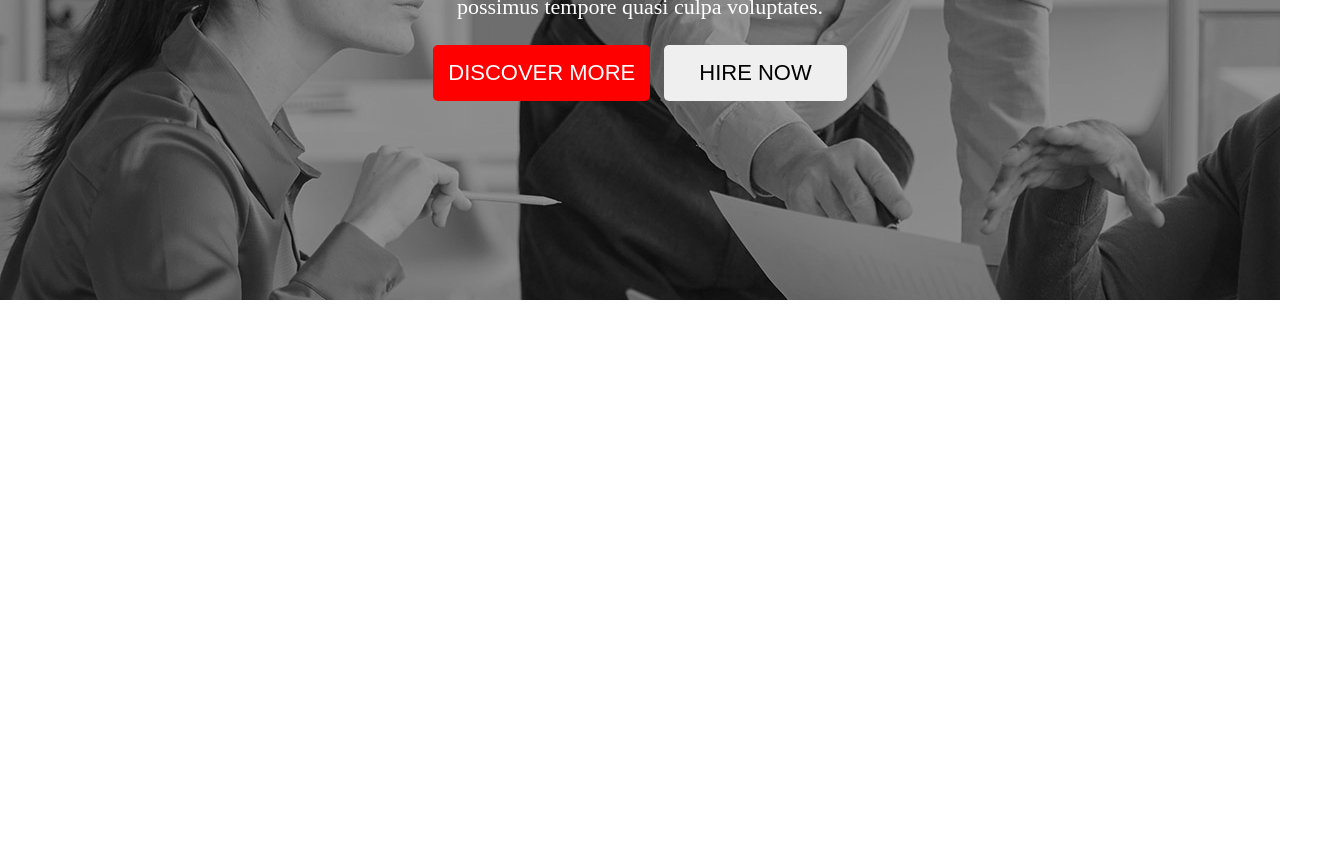
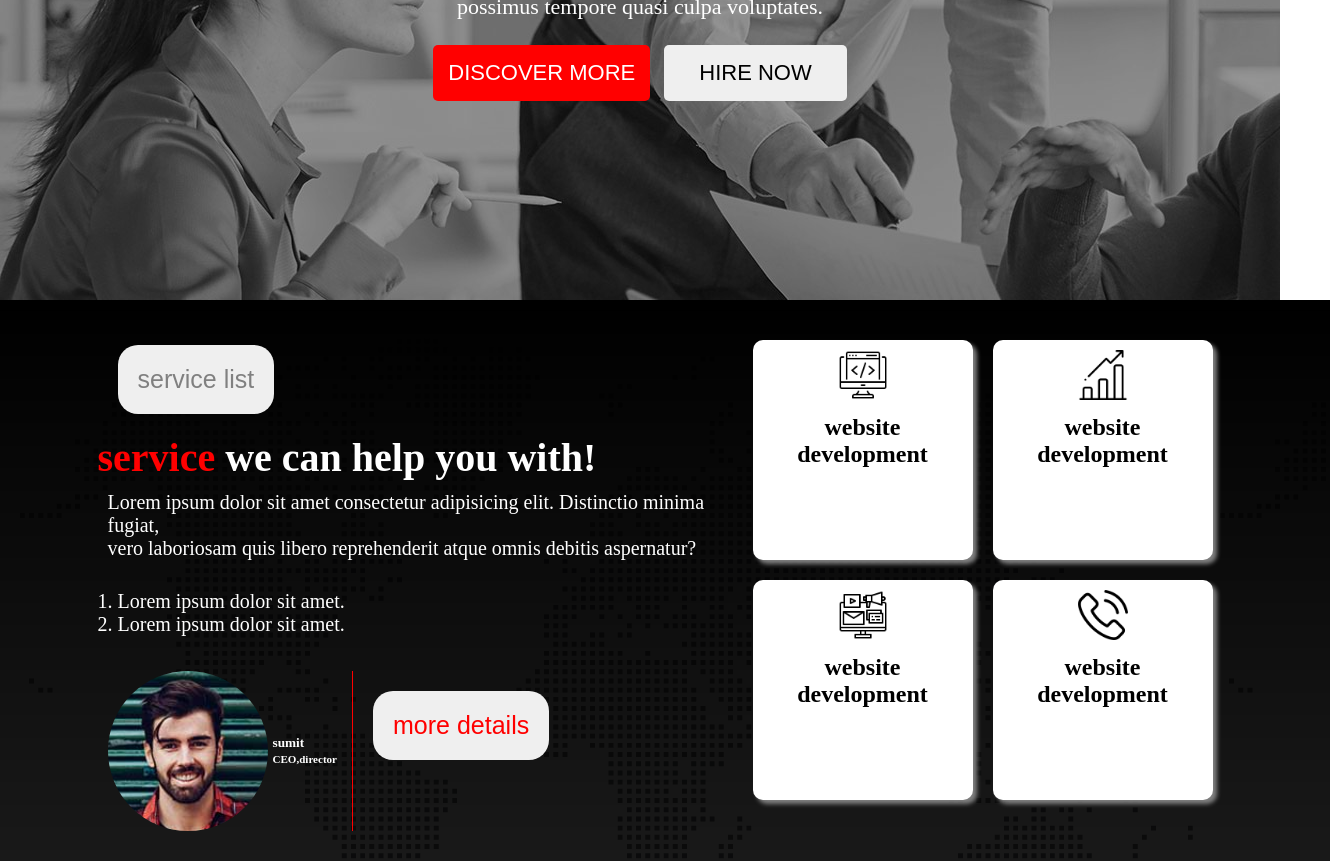
Before and after one commit to mahabubalam5/digital-agency, a plain HTML site: page index.html in a window 1280 px wide. Shown: the part 589-1450 px from the top of the page, 1330 px wide, since content can reach past the window. Before the commit the page ends 889 px from the top, so only its background shows below. Drawn offline with Linux system fonts and the light colour scheme.

Commit message:
service part done

```diff
--- a/index.html
+++ b/index.html
@@ -36,5 +36,59 @@
             </div>
         </div>
     </div>
+    <!-- service part  -->
+    <div class="service-container">
+
+        <div class="service-left-container">
+         <div class="service-description">
+        <button class="btn"> service list</button>
+        <h1 class="service-title"><span class="primary">service</span> we can help you with!</h1>
+        <p class="service-details">Lorem ipsum dolor sit amet consectetur adipisicing elit. Distinctio minima fugiat, <br> vero laboriosam quis libero reprehenderit atque omnis debitis aspernatur?</p>
+        <ol class="order-list">
+            <li>Lorem ipsum dolor sit amet.</li>
+            <li>Lorem ipsum dolor sit amet.</li>
+        </ol>
+          <div class="author-details">
+            <div class="author-img-details">
+                <img class="author-img" src="./asset/image/author.jpg" alt="">
+                <h5>sumit <br><small>CEO,director</small></h5>
+            </div>
+            <div class="more-details">
+                <button class="btn-more">more details</button>
+            </div>
+
+          </div>
+       </div>
+        </div>
+        <div class="service-right-container">
+           <div class="services">
+            <div class="service-up">
+                <div class="service">
+                    <img class="service-logo" src="./asset/icons/coding.png" alt="">
+                    <h2>website development</h2>
+                </div>
+                <div class="service">
+                    <img class="service-logo" src="./asset/icons/bar-chart.png" alt="">
+                    <h2>website development</h2>
+                </div>
+            </div>
+            <div class="service-down">
+                <div class="service">
+                    <img class="service-logo" src="./asset/icons/digital-marketing.png" alt="">
+                    <h2>website development</h2>
+                </div>
+                <div class="service">
+                    <img class="service-logo" src="./asset/icons/phone-call.png" alt="">
+                    <h2>website development</h2>
+                </div>
+           </div>
+
+        </div>
+
+    </div>
+
+
+
+
 </body>
 </html>
--- a/styles/style.css
+++ b/styles/style.css
@@ -70,3 +70,110 @@
     margin: 5px;
 
 }
+/* service part  */
+  .service-container{
+
+    width: 100%;
+    background-image: url(../asset/image/footer-bg.png),linear-gradient(rgba(0,0,0,1),rgba(0,0,0,0.9));
+    background-blend-mode: overlay;
+    color: white;
+    padding: 25px 25px;
+    display: flex;
+    justify-content:center ;
+  }
+  .btn{
+    margin: 20px;
+    padding: 20px 20px;
+    border: none;
+    border-radius: 20px;
+    color: gray;
+    font-size: 25px;
+  }
+  .service-title{
+    font-size: 40px;
+    font-weight:100% ;
+  }
+  .service-details{
+    font-size:20px ;
+    font-weight: 50%;
+    padding: 10px;
+  }
+  .order-list{
+    font-size: 20px;
+    margin: 20px;
+    padding-bottom: 10px;
+
+  }
+  .author-details{
+    display: flex;
+    padding: 5px;
+
+
+
+  }
+  .author-img-details{
+    display: flex;
+    align-items: center;
+    padding-right: 25px;
+
+    border-right:1px solid red ;
+
+  }
+  .author-img{
+    height: 100%;
+    width: 100%;
+    border-radius: 50%;
+    padding: 5px;
+
+  }
+  .btn-more{
+    margin:20px ;
+    padding: 20px 20px;
+    border: none;
+    border-radius: 20px;
+    color: red;
+    font-size: 25px;
+  }
+  .service-left-container{
+    width: 50%;
+  }
+
+  /* service right container  */
+   .service-right-container{
+    padding: 5px 5px;
+    margin-right:5px;
+    justify-content: center;
+    text-align: center;
+
+   }
+   .services{
+
+
+   }
+   .service-up{
+    display: flex;
+   }
+   .service-down{
+    display: flex;
+   }
+  .service{
+    padding: 10px;
+    background-color: white;
+    box-shadow: 4px 4px 4px gray ;
+    width: 200px;
+    height: 200px;
+
+    text-align: center;
+    color: black;
+    border-radius: 10px;
+    margin:10px;
+
+  }
+  .service-logo{
+    width: 25%;
+    padding-bottom:10px ;
+
+  }
+  .appoinment-section{
+    width: 150px;
+  }
```
